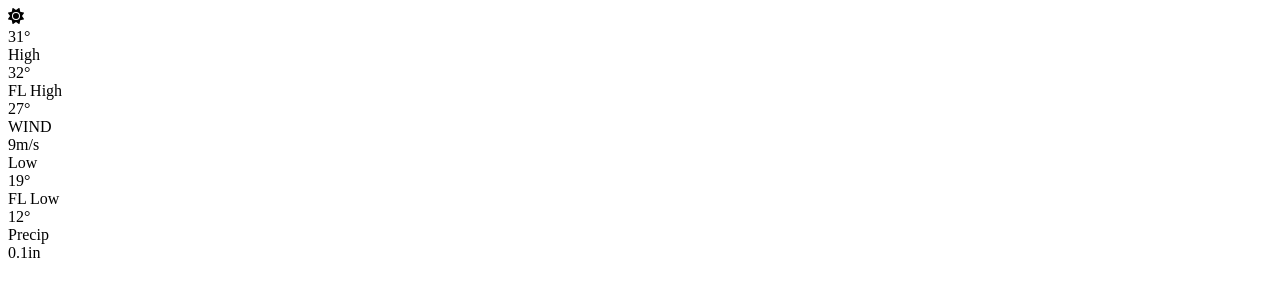
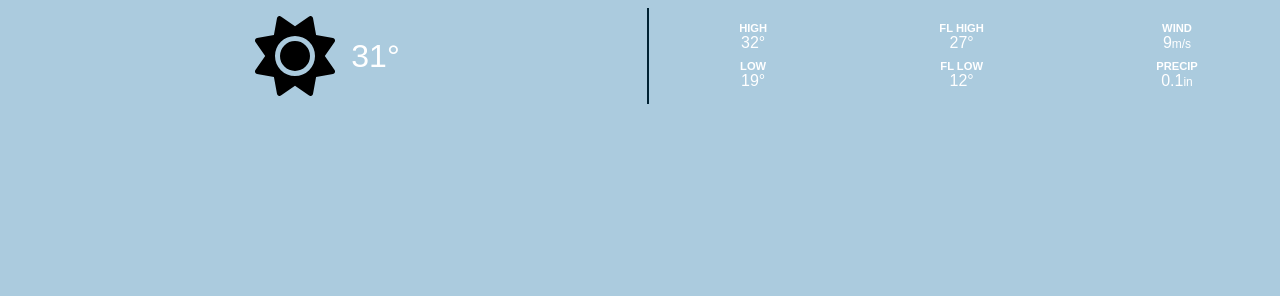
Before and after one commit to ErduanY/Weather-app, a website built with Vite: page index.html in a window 1280 px wide. Built offline with nearby package versions, Linux system fonts and the light colour scheme.

Commit message:
SCSS för headern nästan klar

```diff
--- a/index.html
+++ b/index.html
@@ -14,31 +14,37 @@
           <span data-current-temp>31</span>&deg;
         </div>
       </div>
-      <div class="header-right"></div>
+      <div class="header-right">
         <div class="info-group">
           <div class="label">High</div>
           <div><span data-current-high>32</span>&deg;</div>
-
+        </div>
         <div class="info-group">
           <div class="label">FL High</div>
           <div><span data-current-fl-high>27</span>&deg;</div>
-
+        </div>
         <div class="info-group">
-            <div class="label">WIND</div>
-            <div><span data-current-wind>9</span>m/s</div>
-
+          <div class="label">Wind</div>
+          <div>
+            <span data-current-wind>9</span
+            ><span class="value-sub-info">m/s</span>
+          </div>
+        </div>
         <div class="info-group">
           <div class="label">Low</div>
           <div><span data-current-low>19</span>&deg;</div>
-
+        </div>
         <div class="info-group">
           <div class="label">FL Low</div>
           <div><span data-current-fl-low>12</span>&deg;</div>
-
+        </div>
         <div class="info-group">
           <div class="label">Precip</div>
-                  <div><span data-current-precip>0.1</span>in</div>
-
+          <div>
+            <span data-current-precip>0.1</span
+            ><span class="value-sub-info">in</span>
+          </div>
+        </div>
       </div>
     </header>
 
--- a/src/ts/scss/style.scss
+++ b/src/ts/scss/style.scss
@@ -0,0 +1,72 @@
+*::after, *::before {
+  box-sizing: border-box;
+}
+
+body {
+  margin: 0;
+  background-color: rgb(171, 203, 222);
+  color: white;
+  font-family: sans-serif;
+
+  &.blurred {
+    filter: blur(3px);
+    overflow: hidden;
+  }
+}
+
+.header {
+  display: flex;
+  align-items: center;
+}
+
+.header-left {
+  display: flex;
+  width: 50%;
+  align-items: center;
+  justify-content: center;
+  margin: .5rem;
+  padding: .5rem;
+  border-right: 2px solid hsl(200, 100%, 10%);
+}
+
+.weather-icon {
+  width: 40px;
+  height: 40px;
+  object-fit: contain;
+
+  &.large {
+    width: 80px;
+    height: 80px;
+  }
+}
+
+.header-current-temp {
+  font-size: 2rem;
+  margin-left: 1rem;
+}
+
+.header-right {
+  display: grid;
+  width: 50%;
+  justify-content: space-around;
+  gap: 0.5rem;
+  grid-template-columns: repeat(3, auto);
+  grid-template-rows: repeat(2, auto);
+}
+
+.info-group {
+  display: flex;
+  flex-direction: column;
+  align-items: center;
+}
+
+.label {
+  text-transform: uppercase;
+  font-weight: bold;
+  font-size: 0.7rem;
+}
+
+.value-sub-info {
+  font-weight: lighter;
+  font-size: 0.75rem;
+}
```
Lines whose indentation alone changed are shown as unchanged.
